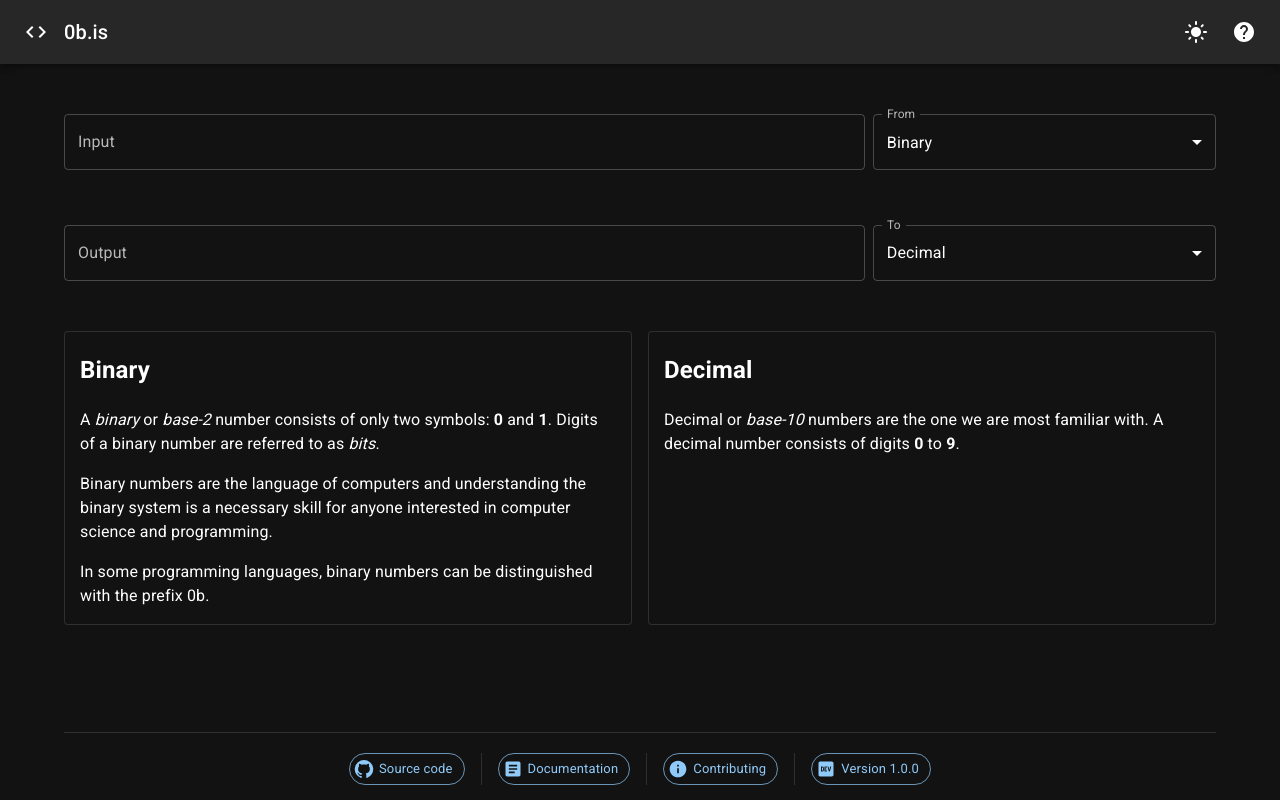
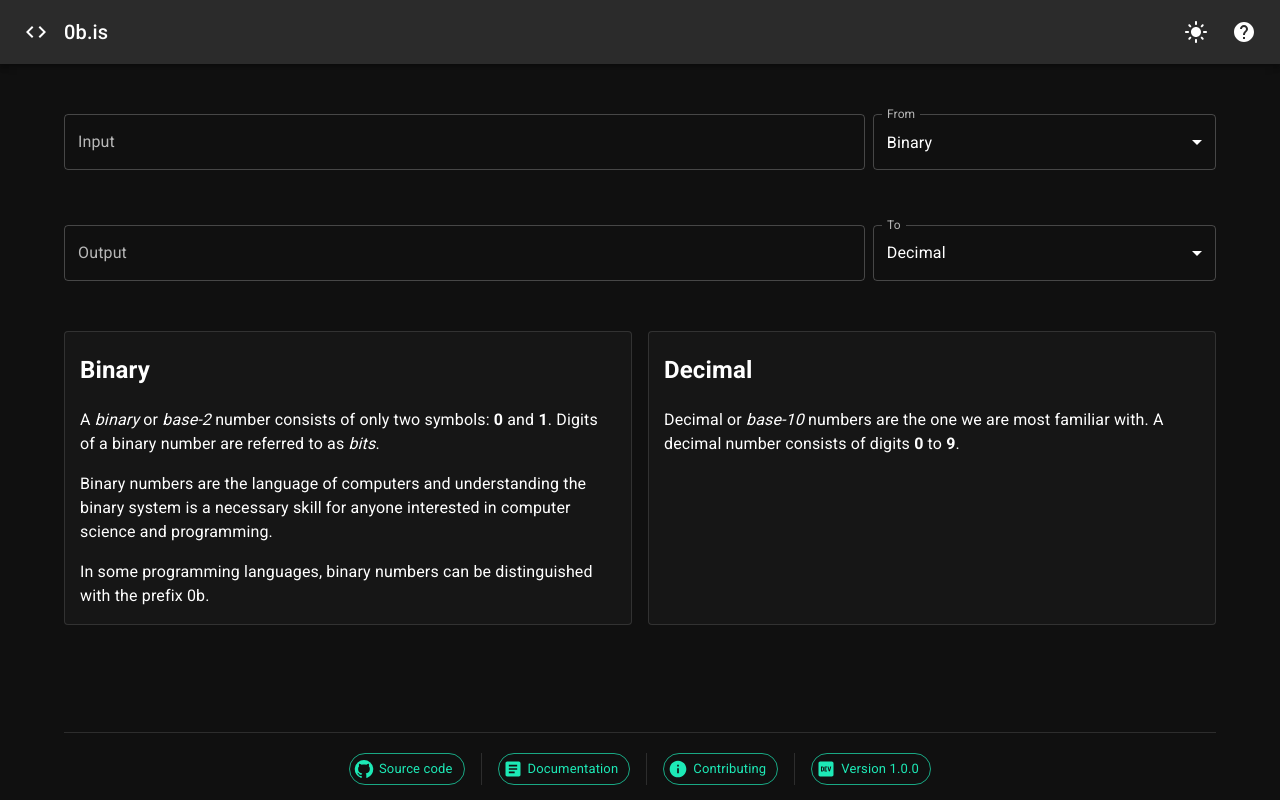
Before and after one commit to rikurauhala/0b.is, a React (Create React App) app: page / in a window 1280 px wide. Built offline with nearby package versions, Linux system fonts and the light colour scheme.

Commit message:
Update the theme colors

```diff
--- a/src/themes/themes.ts
+++ b/src/themes/themes.ts
@@ -3,11 +3,27 @@ import { createTheme } from '@mui/material/styles';
 export const lightTheme = createTheme({
   palette: {
     mode: 'light',
+    primary: {
+      main: '#00796b',
+    },
   },
 });
 
 export const darkTheme = createTheme({
   palette: {
     mode: 'dark',
+    primary: {
+      main: '#1de9b6',
+    },
+    secondary: {
+      main: '#00bfa5',
+    },
+    background: {
+      default: '#101010',
+      paper: '#161616',
+    },
+    error: {
+      main: '#ff1744',
+    },
   },
 });
```
